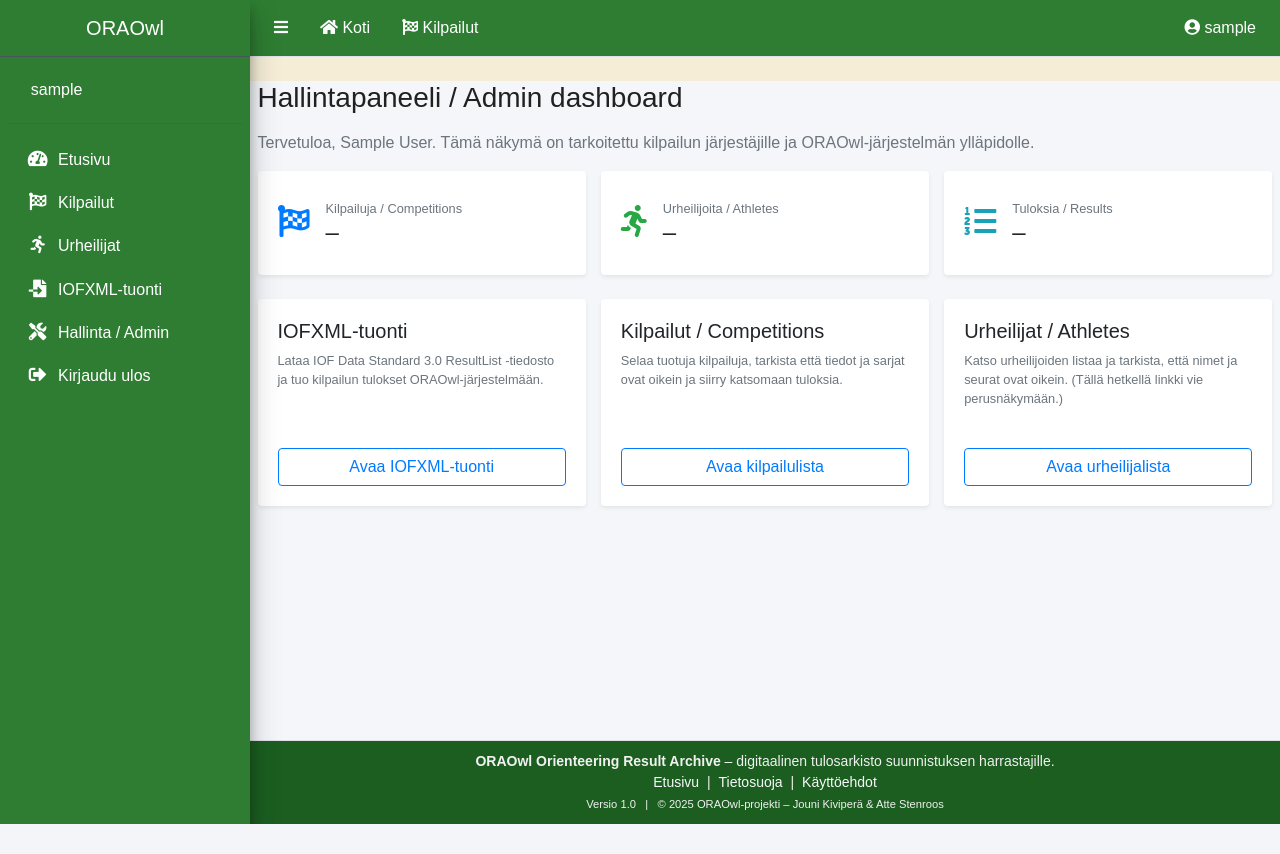
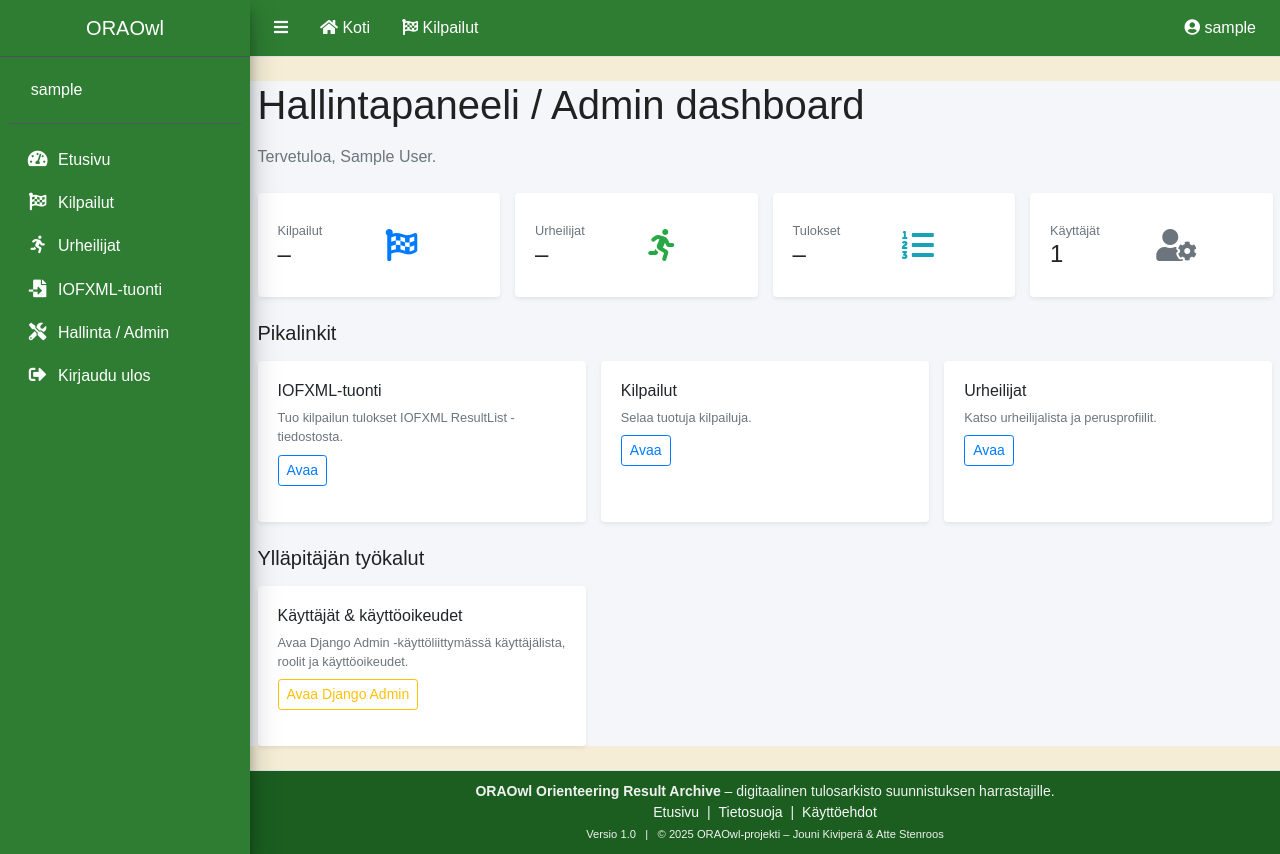
Before and after one commit to jounikivi/oraowl, a Django app: page /admin-dashboard/ in a window 1280 px wide. Before the commit the page ends 824 px from the top, so only its background shows below. Run offline with Django 5.2, Linux system fonts and the light colour scheme; the visitor is signed in with stand-in values (Sample User, id 1); data comes from the database, SQL or seed files in the repository; data that the repository does not hold is empty; style sheets or scripts are compiled from the project's sources; some libraries are stand-ins or nearby versions.

Commit message:
lisätty adnin näkymä

```diff
--- a/oraw_app/templates/oraw_app/admin/dashboard.html
+++ b/oraw_app/templates/oraw_app/admin/dashboard.html
@@ -1,120 +1,148 @@
 {# oraw_app/templates/oraw_app/admin/dashboard.html #}
 {% extends "oraw_app/base.html" %}
 
-{% block title %}
-  Hallintapaneeli / Admin dashboard
-{% endblock %}
+{% block title %}Hallintapaneeli / Admin dashboard{% endblock %}
 
 {% block content %}
 <div class="container my-4">
 
-  <h1 class="h3 mb-3">
-    Hallintapaneeli / Admin dashboard
-  </h1>
-
-  <p class="text-muted">
+  <!-- Otsikko -->
+  <h1 class="mb-3">Hallintapaneeli / Admin dashboard</h1>
+  <p class="text-muted mb-4">
     Tervetuloa, {{ request.user.get_full_name|default:request.user.username }}.
-    Tämä näkymä on tarkoitettu kilpailun järjestäjille ja ORAOwl-järjestelmän ylläpidolle.
   </p>
 
-  {# Pienet yhteenvetokortit: kilpailut, urheilijat, tulokset #}
+  <!-- Tilastokortit -->
   <div class="row g-3 mb-4">
-    <div class="col-12 col-md-4">
+
+    <!-- Kilpailut -->
+    <div class="col-12 col-md-3">
       <div class="card shadow-sm h-100">
-        <div class="card-body d-flex align-items-center">
-          <div class="me-3">
-            <i class="fas fa-flag-checkered fa-2x text-primary"></i>
+        <div class="card-body d-flex justify-content-between align-items-center">
+          <div>
+            <div class="text-muted small">Kilpailut</div>
+            <div class="h4 mb-0">{{ competition_count|default:"–" }}</div>
           </div>
-          <div>
-            <div class="text-muted small">Kilpailuja / Competitions</div>
-            <div class="h4 mb-0">
-              {{ competition_count|default:"–" }}
-            </div>
-          </div>
+          <i class="fas fa-flag-checkered fa-2x text-primary"></i>
         </div>
       </div>
     </div>
 
-    <div class="col-12 col-md-4">
+    <!-- Urheilijat -->
+    <div class="col-12 col-md-3">
       <div class="card shadow-sm h-100">
-        <div class="card-body d-flex align-items-center">
-          <div class="me-3">
-            <i class="fas fa-running fa-2x text-success"></i>
+        <div class="card-body d-flex justify-content-between align-items-center">
+          <div>
+            <div class="text-muted small">Urheilijat</div>
+            <div class="h4 mb-0">{{ athlete_count|default:"–" }}</div>
           </div>
-          <div>
-            <div class="text-muted small">Urheilijoita / Athletes</div>
-            <div class="h4 mb-0">
-              {{ athlete_count|default:"–" }}
-            </div>
-          </div>
+          <i class="fas fa-running fa-2x text-success"></i>
         </div>
       </div>
     </div>
 
-    <div class="col-12 col-md-4">
+    <!-- Tulokset -->
+    <div class="col-12 col-md-3">
       <div class="card shadow-sm h-100">
-        <div class="card-body d-flex align-items-center">
-          <div class="me-3">
-            <i class="fas fa-list-ol fa-2x text-info"></i>
+        <div class="card-body d-flex justify-content-between align-items-center">
+          <div>
+            <div class="text-muted small">Tulokset</div>
+            <div class="h4 mb-0">{{ result_count|default:"–" }}</div>
           </div>
-          <div>
-            <div class="text-muted small">Tuloksia / Results</div>
-            <div class="h4 mb-0">
-              {{ result_count|default:"–" }}
-            </div>
-          </div>
-        </div>
-      </div>
-    </div>
-  </div>
-
-  {# Pikalinkit tärkeimpiin hallintanäkymiin #}
-  <div class="row g-3">
-    <div class="col-12 col-md-4">
-      <div class="card shadow-sm h-100">
-        <div class="card-body d-flex flex-column">
-          <h2 class="h5">IOFXML-tuonti</h2>
-          <p class="text-muted small flex-grow-1">
-            Lataa IOF Data Standard 3.0 ResultList -tiedosto ja tuo kilpailun tulokset
-            ORAOwl-järjestelmään.
-          </p>
-          <a href="{% url 'oraw_app:iofxml_upload' %}" class="btn btn-outline-primary mt-2">
-            Avaa IOFXML-tuonti
-          </a>
+          <i class="fas fa-list-ol fa-2x text-info"></i>
         </div>
       </div>
     </div>
 
-    <div class="col-12 col-md-4">
+    <!-- Käyttäjät (vain ylläpitäjälle) -->
+    {% if can_manage_users %}
+    <div class="col-12 col-md-3">
       <div class="card shadow-sm h-100">
-        <div class="card-body d-flex flex-column">
-          <h2 class="h5">Kilpailut / Competitions</h2>
-          <p class="text-muted small flex-grow-1">
-            Selaa tuotuja kilpailuja, tarkista että tiedot ja sarjat ovat oikein
-            ja siirry katsomaan tuloksia.
-          </p>
-          <a href="{% url 'oraw_app:competition_list' %}" class="btn btn-outline-primary mt-2">
-            Avaa kilpailulista
-          </a>
+        <div class="card-body d-flex justify-content-between align-items-center">
+          <div>
+            <div class="text-muted small">Käyttäjät</div>
+            <div class="h4 mb-0">{{ user_count|default:"–" }}</div>
+          </div>
+          <i class="fas fa-user-cog fa-2x text-secondary"></i>
         </div>
       </div>
     </div>
+    {% endif %}
 
+  </div>
+
+  <!-- Pikalinkit -->
+  <h2 class="h5 mb-3">Pikalinkit</h2>
+
+  <div class="row g-3">
+
+    <!-- IOFXML -->
     <div class="col-12 col-md-4">
-      <div class="card shadow-sm h-100">
-        <div class="card-body d-flex flex-column">
-          <h2 class="h5">Urheilijat / Athletes</h2>
-          <p class="text-muted small flex-grow-1">
-            Katso urheilijoiden listaa ja tarkista, että nimet ja seurat ovat oikein.
-            (Tällä hetkellä linkki vie perusnäkymään.)
-          </p>
-          <a href="{% url 'oraw_app:athletes_index' %}" class="btn btn-outline-primary mt-2">
-            Avaa urheilijalista
-          </a>
+      <a href="{% url 'oraw_app:iofxml_upload' %}" class="text-decoration-none">
+        <div class="card shadow-sm h-100">
+          <div class="card-body">
+            <h3 class="h6 mb-2">IOFXML-tuonti</h3>
+            <p class="text-muted small mb-2">
+              Tuo kilpailun tulokset IOFXML ResultList -tiedostosta.
+            </p>
+            <span class="btn btn-outline-primary btn-sm">Avaa</span>
+          </div>
         </div>
-      </div>
+      </a>
+    </div>
+
+    <!-- Kilpailut -->
+    <div class="col-12 col-md-4">
+      <a href="{% url 'oraw_app:competition_list' %}" class="text-decoration-none">
+        <div class="card shadow-sm h-100">
+          <div class="card-body">
+            <h3 class="h6 mb-2">Kilpailut</h3>
+            <p class="text-muted small mb-2">
+              Selaa tuotuja kilpailuja.
+            </p>
+            <span class="btn btn-outline-primary btn-sm">Avaa</span>
+          </div>
+        </div>
+      </a>
+    </div>
+
+    <!-- Urheilijat -->
+    <div class="col-12 col-md-4">
+      <a href="{% url 'oraw_app:athletes_index' %}" class="text-decoration-none">
+        <div class="card shadow-sm h-100">
+          <div class="card-body">
+            <h3 class="h6 mb-2">Urheilijat</h3>
+            <p class="text-muted small mb-2">
+              Katso urheilijalista ja perusprofiilit.
+            </p>
+            <span class="btn btn-outline-primary btn-sm">Avaa</span>
+          </div>
+        </div>
+      </a>
+    </div>
+
+  </div>
+
+  <!-- Ylläpitäjän työkalut -->
+  {% if can_manage_users %}
+  <h2 class="h5 mt-4 mb-3">Ylläpitäjän työkalut</h2>
+
+  <div class="row g-3">
+    <div class="col-12 col-md-4">
+      <a href="{% url 'admin:auth_user_changelist' %}" class="text-decoration-none">
+        <div class="card shadow-sm h-100 border-warning">
+          <div class="card-body">
+            <h3 class="h6 mb-2">Käyttäjät & käyttöoikeudet</h3>
+            <p class="text-muted small mb-2">
+              Avaa Django Admin -käyttöliittymässä käyttäjälista, roolit ja käyttöoikeudet.
+            </p>
+            <span class="btn btn-outline-warning btn-sm">Avaa Django Admin</span>
+          </div>
+        </div>
+      </a>
     </div>
   </div>
+  {% endif %}
 
 </div>
 {% endblock %}
--- a/oraw_app/views.py
+++ b/oraw_app/views.py
@@ -13,9 +13,13 @@ from django.views.generic import ListView, DetailView, FormView, TemplateView
 from django.contrib.auth import login
 from django.contrib.auth.views import LogoutView
 from django.http import Http404
+from django.contrib.auth import get_user_model
+
 from oraw_app.models import Competition, Athlete, Result, Course, Split
 from oraw_app.forms import SignupForm, IOFXMLUploadForm
 from oraw_app.utils.iofxml_importer import import_iofxml_result_list
+
+User = get_user_model()
 
 
 # ============================================================================
@@ -106,21 +110,26 @@ class AdminDashboardView(LoginRequiredMixin, PermissionRequiredMixin, TemplateVi
         Näyttää yhteenvedon kilpailuista, urheilijoista ja tuloksista sekä
         pikalinkit tärkeimpiin hallintasivuihin.
 
+        Jos käyttäjä on superuser (ylläpitäjä), näytetään lisäksi
+        käyttäjien lukumäärä ja linkki Django Adminin käyttäjähallintaan.
+
     EN:
         Simple admin dashboard for staff/officials. Shows a small summary of
         competitions, athletes and results, and provides quick links to the
         most important admin pages.
+
+        If the current user is a superuser, also show the number of users
+        and a link to Django Admin user management.
     """
 
     template_name = "oraw_app/admin/dashboard.html"
-
-    # Sama permission kuin IOFXML-tuonnissa: käytännössä "kilpailun järjestäjä".
     permission_required = "oraw_app.can_import_iofxml"
     raise_exception = True
 
     def get_context_data(self, **kwargs):
         context = super().get_context_data(**kwargs)
 
+        # Perustilastot
         try:
             context["competition_count"] = Competition.objects.count()
         except Exception:
@@ -136,12 +145,24 @@ class AdminDashboardView(LoginRequiredMixin, PermissionRequiredMixin, TemplateVi
         except Exception:
             context["result_count"] = None
 
+        # Ylläpitäjän lisätiedot (käyttäjät ja oikeudet)
+        if self.request.user.is_superuser:
+            context["can_manage_users"] = True
+            try:
+                context["user_count"] = User.objects.count()
+            except Exception:
+                context["user_count"] = None
+        else:
+            context["can_manage_users"] = False
+            context["user_count"] = None
+
         return context
 
 
 # ============================================================================
 # Competitions list & detail views / Kilpailunäkymät
 # ============================================================================
+
 
 class CompetitionDetailView(DetailView):
     """
@@ -201,7 +222,6 @@ class CompetitionDetailView(DetailView):
         return context
 
 
-
 class CompetitionListView(ListView):
     """
     FI:
@@ -252,7 +272,6 @@ class CompetitionListView(ListView):
         context = super().get_context_data(**kwargs)
         context["q"] = (self.request.GET.get("q") or "").strip()
         return context
-
 
 
 # ============================================================
@@ -390,7 +409,6 @@ class CourseResultsView(ListView):
         context["competition"] = self.course.competition
         context["winner_time_s"] = getattr(self, "winner_time_s", None)
         return context
-
 
 
 # ============================================================
```
